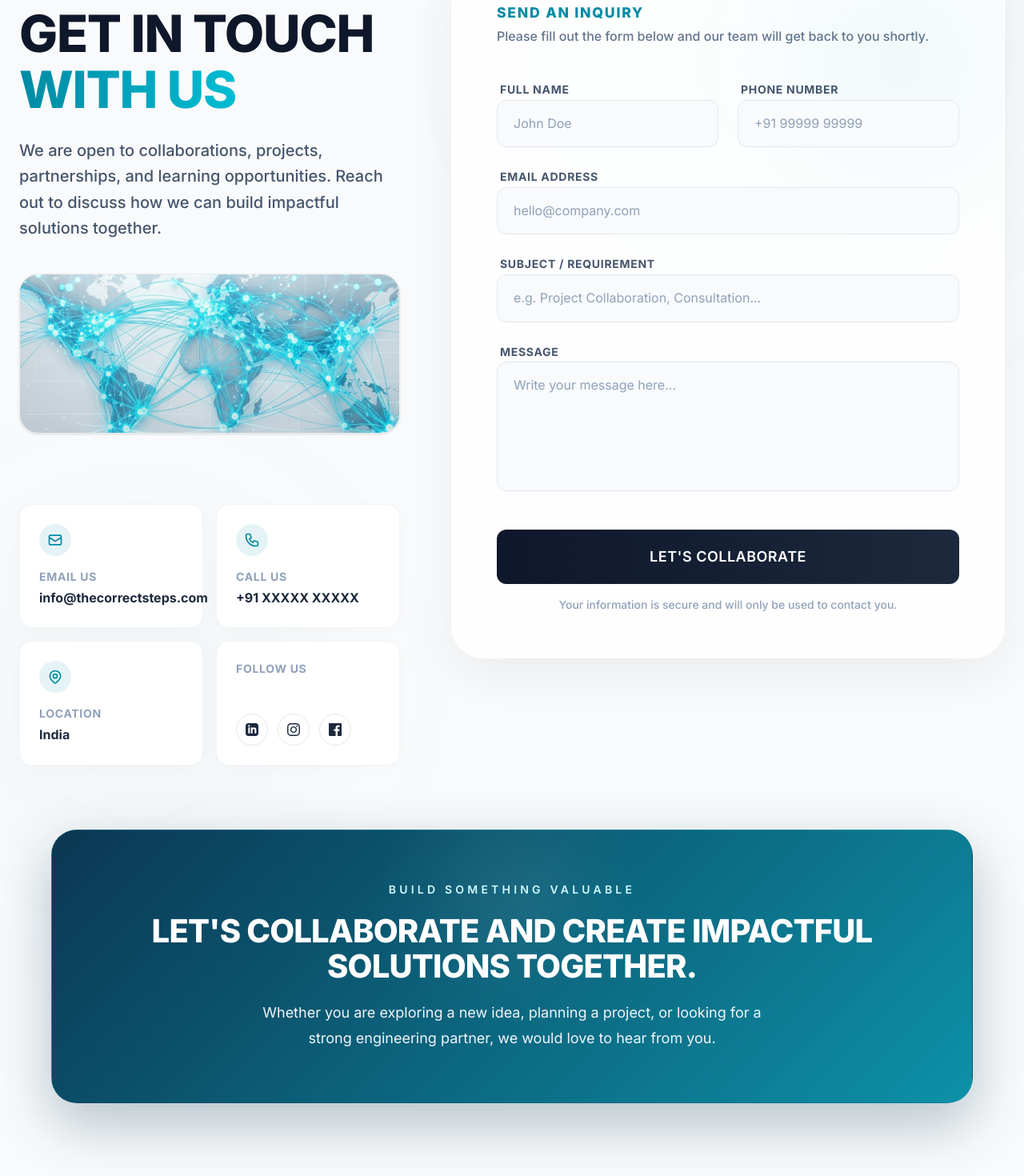
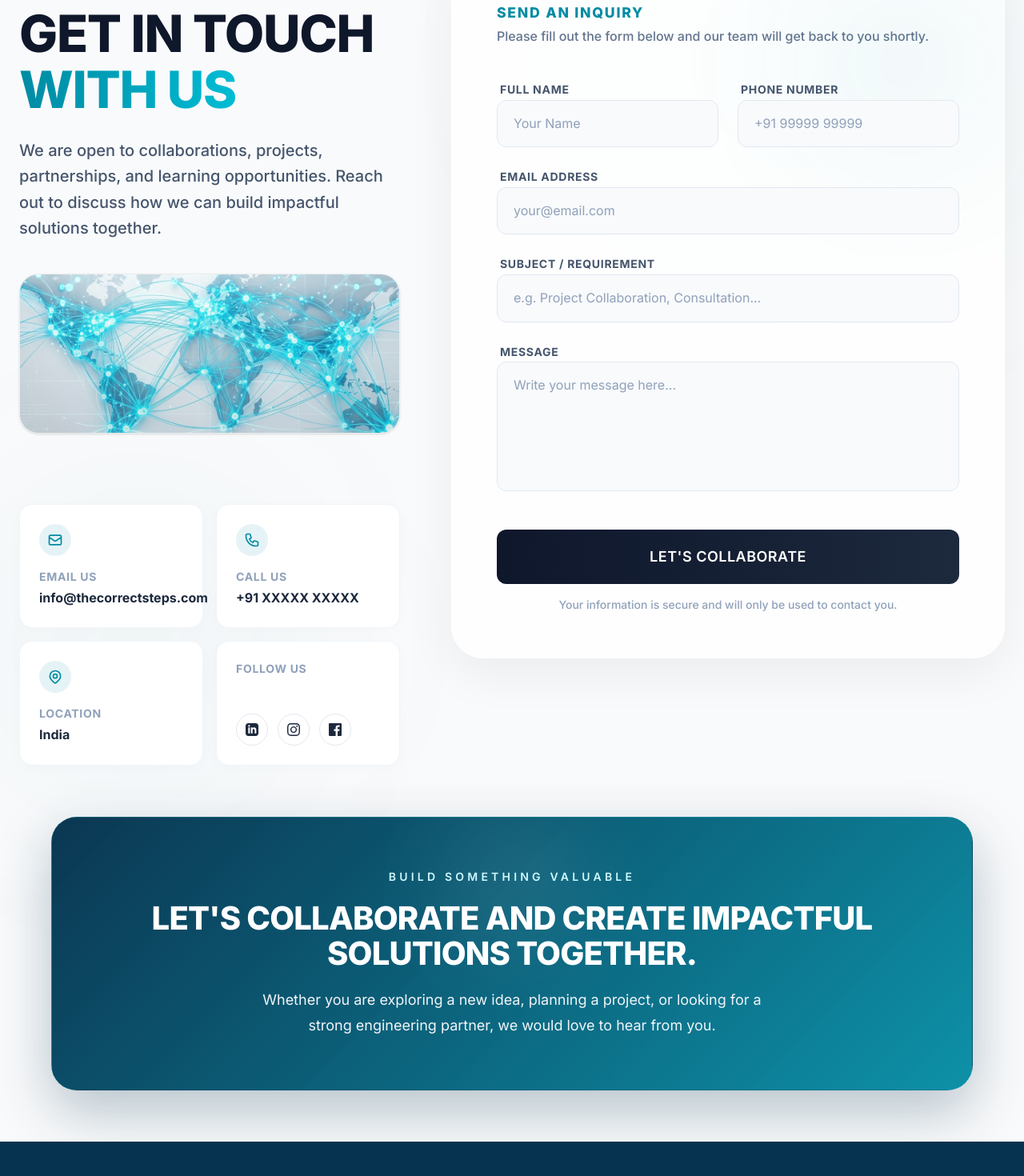
Before and after one commit to MayurSoni2003/csc-web, a Next.js app: page /contact-us in a window 1280 px wide. Shown: the part 180-1650 px from the top of the page at 80% size. Built offline with nearby package versions, Linux system fonts and the light colour scheme.

Commit message:
Updated contact

```diff
--- a/app/contact-us/page.tsx
+++ b/app/contact-us/page.tsx
@@ -7,7 +7,7 @@ import network from './assets/network.png';
 
 export default function ContactUsPage() {
   return (
-    <div className="relative bg-[#f9fafb] text-slate-800 min-h-screen pt-[120px] pb-32 overflow-hidden">
+    <div className="relative bg-[#f9fafb] text-slate-800 min-h-screen pt-[120px] pb-16 overflow-hidden">
 
       {/* ── Background Gradients ── */}
       <div className="absolute top-[-10%] right-[-10%] w-[800px] h-[800px] bg-[radial-gradient(circle,rgba(0,188,212,0.06)_0%,transparent_70%)] blur-[120px] z-0 pointer-events-none mix-blend-multiply"></div>
@@ -119,7 +119,7 @@ export default function ContactUsPage() {
                       <input
                         type="text"
                         id="name"
-                        placeholder="John Doe"
+                        placeholder="Your Name"
                         className="w-full bg-slate-50 border border-slate-200 rounded-xl px-5 py-4 focus:outline-none focus:ring-2 focus:ring-[#008ba3]/30 focus:border-[#008ba3] transition-all text-slate-800 placeholder:text-slate-400"
                         required
                       />
@@ -143,7 +143,7 @@ export default function ContactUsPage() {
                     <input
                       type="email"
                       id="email"
-                      placeholder="hello@company.com"
+                      placeholder="your@email.com"
                       className="w-full bg-slate-50 border border-slate-200 rounded-xl px-5 py-4 focus:outline-none focus:ring-2 focus:ring-[#008ba3]/30 focus:border-[#008ba3] transition-all text-slate-800 placeholder:text-slate-400"
                       required
                     />
@@ -191,7 +191,7 @@ export default function ContactUsPage() {
             </SlideInRight>
           </div>
         </div>
-        <section className="relative z-10 px-6 pt-20 lg:px-8">
+        <section className="relative z-10 px-6 pt-16 lg:px-8">
             <div className="mx-auto max-w-6xl">
                 <FadeInUp>
                     <div className="relative overflow-hidden rounded-[32px] border border-[#008ba3]/15 bg-[linear-gradient(135deg,rgba(6,51,79,0.98),rgba(0,139,163,0.95))] px-8 py-12 text-center text-white shadow-[0_26px_70px_rgba(6,51,79,0.28)] sm:px-12 sm:py-16">
```
